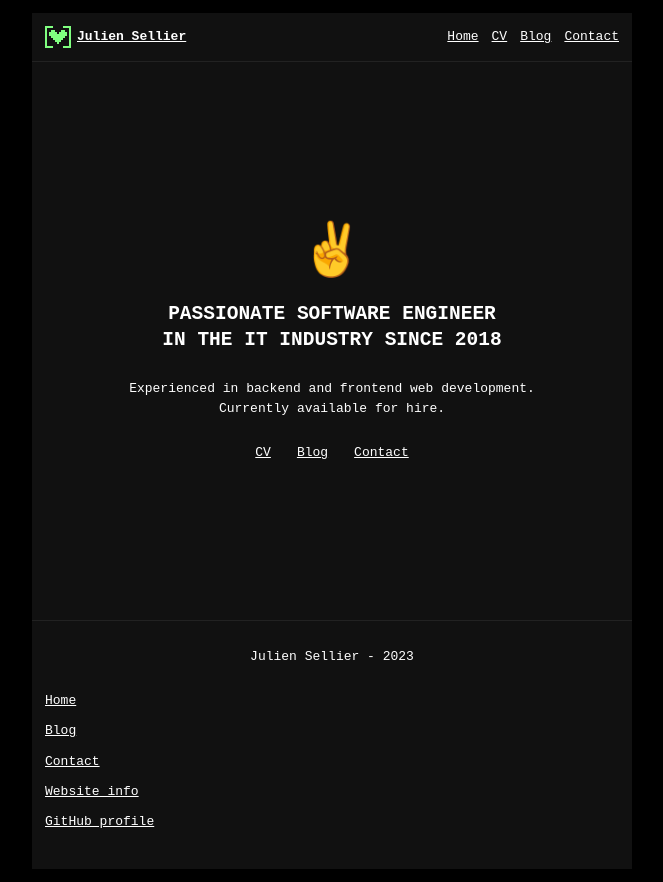
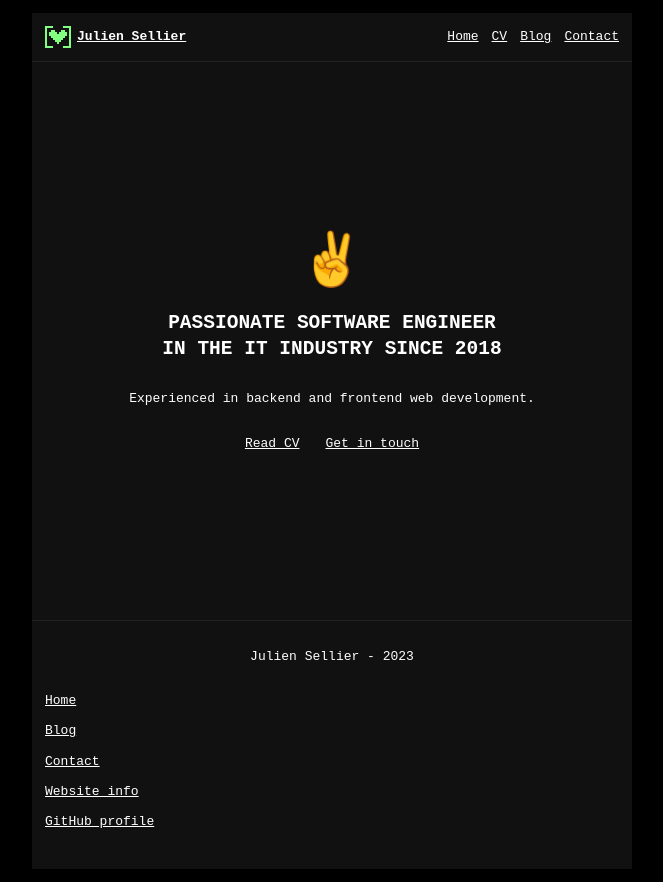
Before and after one commit to ejuju/personal_website, a SvelteKit app: page / in a window 1280 px wide. Shown: the whole page, without its empty margins (308-971 px from the left). Built offline with nearby package versions, Linux system fonts and the light colour scheme.

Commit message:
update wording

```diff
--- a/src/routes/+page.svelte
+++ b/src/routes/+page.svelte
@@ -11,12 +11,10 @@
 		</h1>
 		<p>
 			Experienced in backend and frontend web development.<br />
-			Currently available for hire.
 		</p>
 		<nav>
-			<a href="/cv">CV</a>
-			<a href="/blog">Blog</a>
-			<a href="/contact">Contact</a>
+			<a href="/cv">Read CV</a>
+			<a href="/contact">Get in touch</a>
 		</nav>
 	</section>
 </main>
--- a/src/routes/cv/+page.svelte
+++ b/src/routes/cv/+page.svelte
@@ -38,7 +38,7 @@
 	</section>
 
 	<section id="skills" class="tile">
-		<h2>Skills & tools</h2>
+		<h2>Skills</h2>
 
 		{#each content.skills as skill}
 			<section>
```
